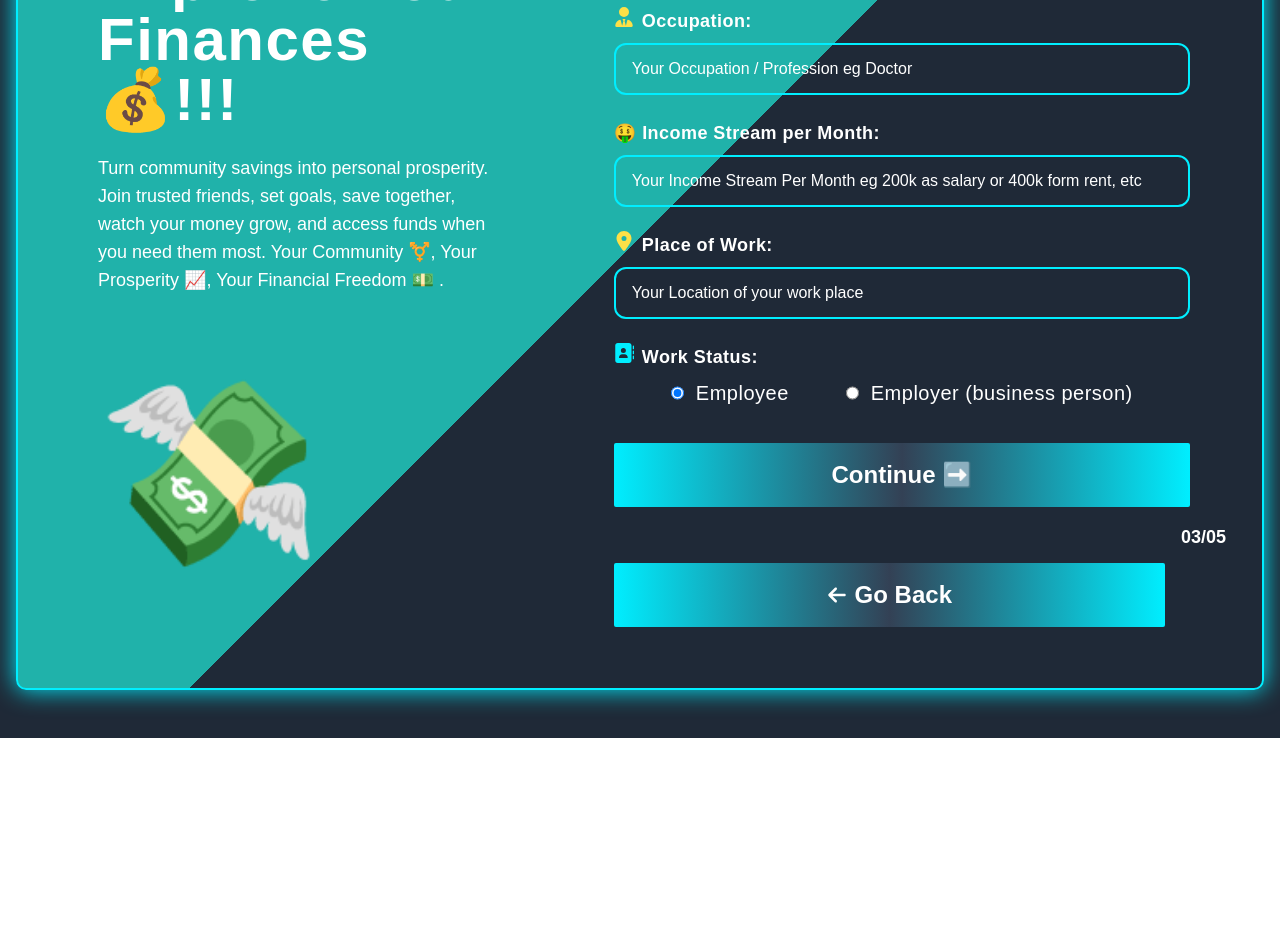
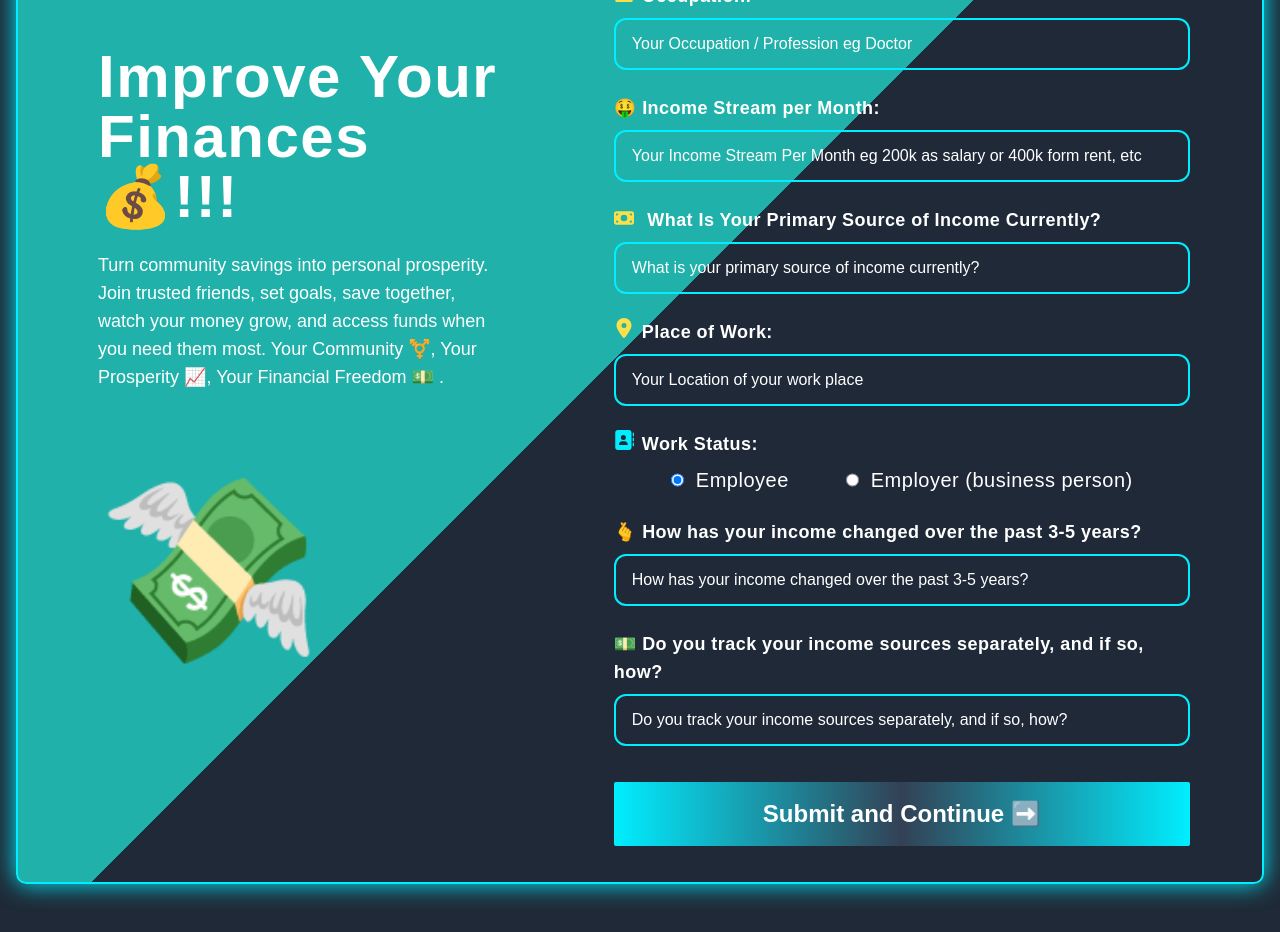
Before and after one commit to Iampraiseottia/Njangi, a Next.js app: page /income in a window 1280 px wide. Shown: the part 220-1152 px from the top of the page. Before the commit the page ends 958 px from the top, so only its background shows below. Built offline with nearby package versions, Linux system fonts and the light colour scheme.

Commit message:
income and working modified and linked

```diff
--- a/app/dashboard/page.jsx
+++ b/app/dashboard/page.jsx
@@ -43,7 +43,7 @@ const DashBoard = () => {
       case 'about-you':
         return <About_You setActiveComponent={setActiveComponent} />;
       case 'income':
-        return <Income />;
+        return <Income setActiveComponent={setActiveComponent} />;
       case 'identity':
         return <Identity />;
       case 'survey':
--- a/app/income/page.jsx
+++ b/app/income/page.jsx
@@ -7,18 +7,17 @@ import Link from 'next/link'
 
 
 import { FontAwesomeIcon } from '@fortawesome/react-fontawesome'
-import { faArrowLeft } from '@fortawesome/free-solid-svg-icons'
-import { faUserTie } from '@fortawesome/free-solid-svg-icons'
-import { faLocationDot } from '@fortawesome/free-solid-svg-icons'
-import { faAddressBook } from '@fortawesome/free-solid-svg-icons'
+import { faMoneyBill, faLocationDot, faAddressBook, faUserTie } from '@fortawesome/free-solid-svg-icons'
 
 
 
 
-const Income = () => {
+const Income = ({ setActiveComponent }) => {
 return (
-<main className='flex justify-center items-center w-full min-h-screen bg-gray-800 text-white p-4'>
+<main className='flex justify-center relative items-center w-full min-h-screen bg-gray-800 text-white p-4'>
 
+<p className='dance absolute'></p>
+<p className=' dance2 absolute'></p>
 
 <section className='flex flex-col lg:flex-row justify-between items-center w-full max-w-7xl bg-transparent border-2 border-[#0ef] overflow-hidden rounded-lg wrapper my-8 '>
 
@@ -39,7 +38,7 @@ return (
     <br />
     <form className='flex flex-col gap-6 w-full max-w-xl'>
       <div className='flex flex-col gap-2'>
-        <label htmlFor="country" className='font-semibold text-lg tracking-wide flex'><FontAwesomeIcon icon={faUserTie} className="werey2 mr-2 text-yellow-300" /> Occupation:</label>
+        <label htmlFor="Occupation" className='font-semibold text-lg tracking-wide flex'><FontAwesomeIcon icon={faUserTie} className="werey2 mr-2 text-yellow-300" /> Occupation:</label>
         <input
           type="text"
           name="Occupation"
@@ -50,12 +49,23 @@ return (
       </div>
 
       <div className='flex flex-col gap-2'>
-        <label htmlFor="homeAddress" className='font-semibold text-lg tracking-wide '>🤑 Income Stream per Month:</label>
+        <label htmlFor="income_stream" className='font-semibold text-lg tracking-wide '>🤑 Income Stream per Month:</label>
         <input
           type="text"
           name="income_stream"
           id="income_stream"
           placeholder='Your Income Stream Per Month eg 200k as salary or 400k form rent, etc '
+          className='w-full text-base bg-transparent rounded-xl border-2 border-[#0ef] py-3 px-4 focus:ring-1 focus:ring-[#0ef] focus:outline-none duration-300 placeholder-white'
+        />
+      </div>
+
+      <div className='flex flex-col gap-2'>
+        <label htmlFor="primary_source" className='font-semibold text-lg tracking-wide '><FontAwesomeIcon icon={faMoneyBill} className="werey2 mr-2 text-yellow-300" /> What Is Your Primary Source of Income Currently? </label>
+        <input
+          type="text"
+          name="primary_source"
+          id="primary_source"
+          placeholder='What is your primary source of income currently? '
           className='w-full text-base bg-transparent rounded-xl border-2 border-[#0ef] py-3 px-4 focus:ring-1 focus:ring-[#0ef] focus:outline-none duration-300 placeholder-white'
         />
       </div>
@@ -85,17 +95,35 @@ return (
         </fieldset>
       </div>
 
-      <Link href="/identity" className='mt-3 bg-gradient-to-r from-[#0ef] via-slate-700 to-[#0ef] w-full text-white py-4 px-6 font-extrabold text-xl lg:text-2xl duration-500 rounded-sm hover:rounded-[40px] hover:opacity-95 cursor-pointer flex justify-center items-center'>
-        Continue ➡️
-      </Link>
+      <div className='flex flex-col gap-2'>
+        <label htmlFor="income_change" className='font-semibold text-lg tracking-wide '>🫰 How has your income changed over the past 3-5 years? </label>
+        <input
+          type="text"
+          name="income_change"
+          id="income_change"
+          placeholder='How has your income changed over the past 3-5 years?'
+          className='w-full text-base bg-transparent rounded-xl border-2 border-[#0ef] py-3 px-4 focus:ring-1 focus:ring-[#0ef] focus:outline-none duration-300 placeholder-white'
+        />
+      </div>
+
+      <div className='flex flex-col gap-2'>
+        <label htmlFor="track_income" className='font-semibold text-lg tracking-wide '>💵 Do you track your income sources separately, and if so, how? </label>
+        <input
+          type="text"
+          name="track_income"
+          id="track_income"
+          placeholder='Do you track your income sources separately, and if so, how?'
+          className='w-full text-base bg-transparent rounded-xl border-2 border-[#0ef] py-3 px-4 focus:ring-1 focus:ring-[#0ef] focus:outline-none duration-300 placeholder-white'
+        />
+      </div>
+
+
+
+      <button type='submit' onClick={() => setActiveComponent} className='mt-3 bg-gradient-to-r from-[#0ef] via-slate-700 to-[#0ef] w-full text-white py-4 px-6 font-extrabold text-xl lg:text-2xl duration-500 rounded-sm hover:rounded-[40px] hover:opacity-95 cursor-pointer flex justify-center items-center'>
+        Submit and Continue ➡️
+      </button>
     </form>
 
-    <p className='text-right mt-4 mb-2 font-bold text-lg'>03/05</p>
-
-    <Link href="/about-you" className='mt-3 bg-gradient-to-r from-[#0ef] via-slate-700 to-[#0ef] w-[90%] text-white py-4 px-6 font-extrabold text-xl lg:text-2xl duration-500 rounded-sm hover:rounded-[40px] hover:opacity-95 cursor-pointer flex justify-center items-center'>
-              <FontAwesomeIcon icon={faArrowLeft} className='werey2 mr-2' /> Go Back
-
-      </Link>
 
   </div>
 </section>
```
